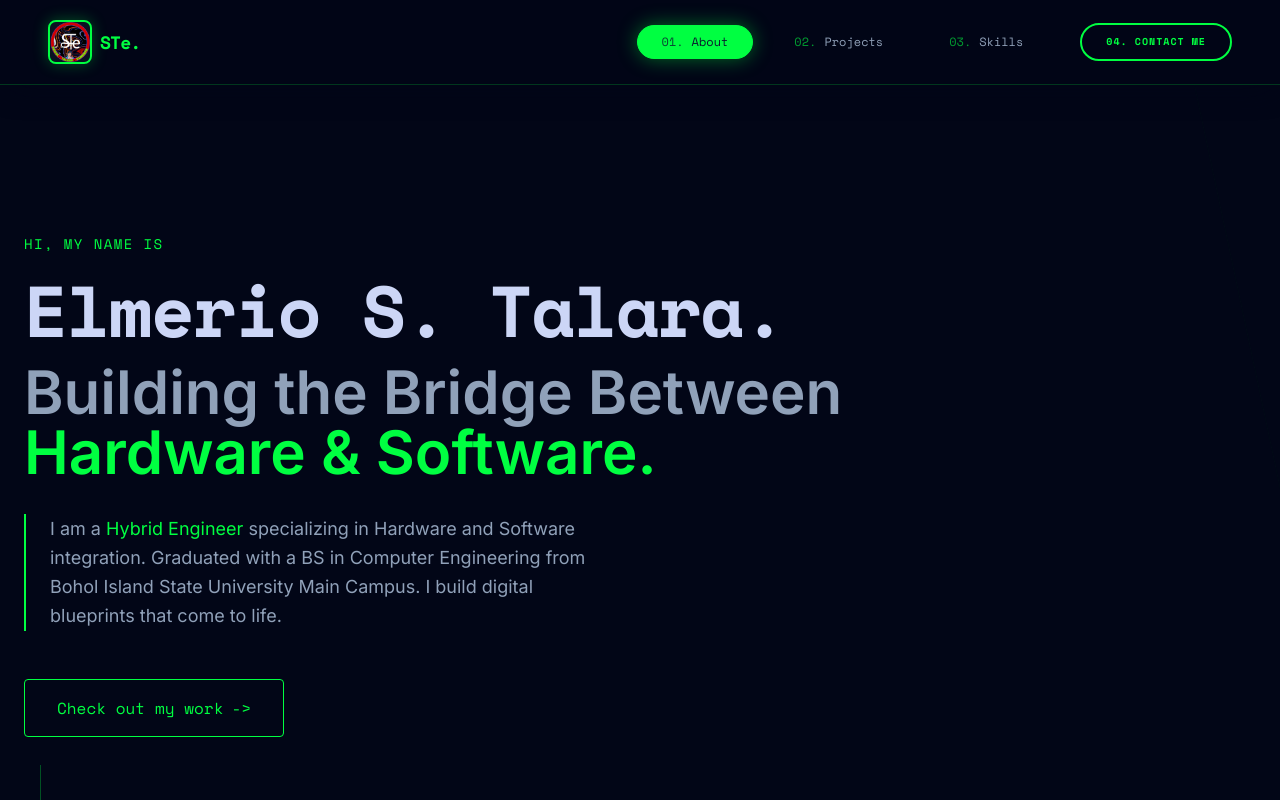
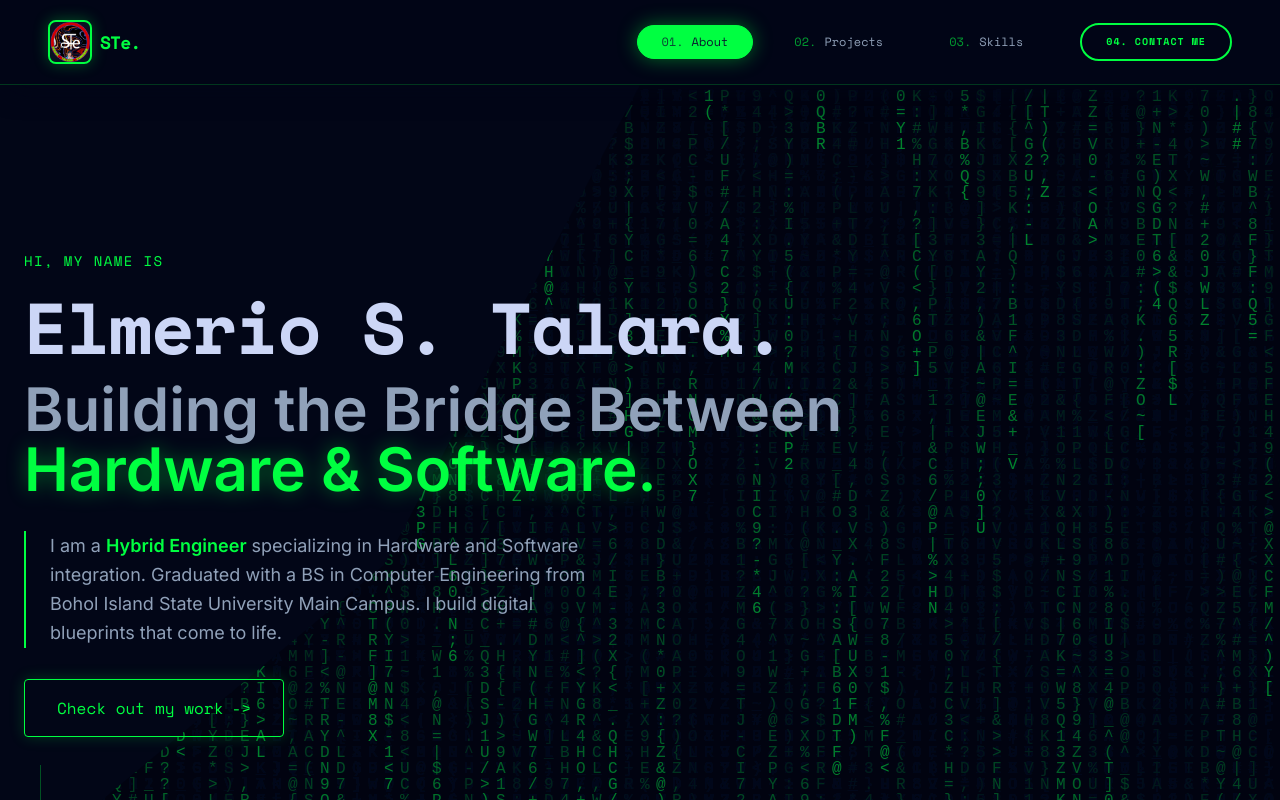
Before and after one commit to ELMER369-code/elmerio-s-talara-portfolio, a React (Vite) app: page / in a window 1280 px wide. Shown: the top 800 px of the page. Built offline with nearby package versions, Linux system fonts and the light colour scheme; no server answers; the database is empty.

Commit message:
UI: Add CMatrix Hacker background to Hero section with slanted layout

```diff
--- a/src/views/components/Hero.tsx
+++ b/src/views/components/Hero.tsx
@@ -1,12 +1,24 @@
 import React from 'react';
+import MatrixBackground from './MatrixBackground';
 
 const Hero = () => {
   return (
     <section id="home" className="min-h-screen flex flex-col justify-center items-start container mx-auto px-6 py-20 relative overflow-hidden">
+
+      {/* CMatrix Hacker Background */}
+      <div
+        className="absolute inset-0 pointer-events-none z-0 opacity-50"
+        style={{ clipPath: 'polygon(100% 0, 100% 100%, 0 100%, 30% 60%, 50% 0)' }}
+      >
+        <MatrixBackground />
+      </div>
+
       {/* Schematic Lines Background Decoration */}
-      <div className="absolute top-0 right-0 w-1/2 h-full border-r border-cyan-electric/10 pointer-events-none opacity-20 transform skew-x-12"></div>
-      <div className="absolute bottom-10 left-10 w-20 h-20 border-l border-b border-cyan-electric/30 pointer-events-none"></div>
+      <div className="absolute top-0 right-0 w-1/2 h-full border-r border-cyan-electric/10 pointer-events-none opacity-20 transform skew-x-12 z-0"></div>
+      <div className="absolute bottom-10 left-10 w-20 h-20 border-l border-b border-cyan-electric/30 pointer-events-none z-0"></div>
 
+      {/* Content wrapper with higher z-index so text sits above background */}
+      <div className="relative z-10 pointer-events-auto">
         <p className="font-mono text-cyan-electric mb-5 tracking-widest text-sm">
           HI, MY NAME IS
         </p>
@@ -17,19 +29,20 @@ const Hero = () => {
 
         <h2 className="font-sans text-4xl md:text-6xl font-bold text-slate-400 mb-8 max-w-4xl bg-clip-text">
           Building the Bridge Between<br />
-        <span className="text-cyan-electric">Hardware & Software.</span>
+          <span className="text-cyan-electric drop-shadow-[0_0_10px_rgba(0,255,65,0.4)]">Hardware & Software.</span>
         </h2>
 
         <p className="font-sans text-slate-400 text-lg max-w-xl leading-relaxed mb-12 border-l-2 border-cyan-electric pl-6">
-        I am a <span className="text-cyan-electric">Hybrid Engineer</span> specializing in Hardware and Software integration.
+          I am a <span className="text-cyan-electric font-semibold">Hybrid Engineer</span> specializing in Hardware and Software integration.
           Graduated with a BS in Computer Engineering from Bohol Island State University Main Campus.
           I build digital blueprints that come to life.
         </p>
 
-      <a href="#projects" className="group font-mono text-cyan-electric border border-cyan-electric px-8 py-4 rounded-sm hover:bg-cyan-electric/10 transition-all duration-300">
+        <a href="#projects" className="group font-mono text-cyan-electric border border-cyan-electric px-8 py-4 rounded-sm hover:bg-cyan-electric/10 transition-all duration-300 shadow-[0_0_15px_rgba(0,255,65,0.2)] hover:shadow-[0_0_25px_rgba(0,255,65,0.4)]">
           Check out my work
           <span className="ml-2 group-hover:translate-x-1 inline-block transition-transform">-&gt;</span>
         </a>
+      </div>
     </section>
   );
 };
--- /dev/null
+++ b/src/views/components/MatrixBackground.tsx
@@ -0,0 +1,82 @@
+import React, { useEffect, useRef } from 'react';
+
+const MatrixBackground = () => {
+    const canvasRef = useRef<HTMLCanvasElement>(null);
+
+    useEffect(() => {
+        const canvas = canvasRef.current;
+        if (!canvas) return;
+        const ctx = canvas.getContext('2d');
+        if (!ctx) return;
+
+        // Set canvas to full window size initially
+        canvas.width = window.innerWidth;
+        canvas.height = window.innerHeight;
+
+        const letters = '0123456789ABCDEFGHIJKLMNOPQRSTUVWXYZ@#$%^&*()_+-=[]{}|;:,.<>?/~';
+        const fontSize = 16;
+        let columns = Math.ceil(canvas.width / fontSize);
+        let drops: number[] = [];
+
+        for (let x = 0; x < columns; x++) {
+            drops[x] = 1;
+        }
+
+        let animationFrameId: number;
+
+        const draw = () => {
+            // Adds translucent background to create trailing effect
+            // We use the navy-deep color (e.g. #020617) with some transparency
+            ctx.fillStyle = 'rgba(2, 6, 23, 0.05)';
+            ctx.fillRect(0, 0, canvas.width, canvas.height);
+
+            // Hacker neon green color
+            ctx.fillStyle = '#00ff41';
+            ctx.font = `${fontSize}px monospace`;
+
+            for (let i = 0; i < drops.length; i++) {
+                const text = letters[Math.floor(Math.random() * letters.length)];
+                ctx.fillText(text, i * fontSize, drops[i] * fontSize);
+
+                // Reset drop based on random chance
+                if (drops[i] * fontSize > canvas.height && Math.random() > 0.95) {
+                    drops[i] = 0;
+                }
+                drops[i]++;
+            }
+        };
+
+        const interval = setInterval(draw, 33);
+
+        const handleResize = () => {
+            if (!canvasRef.current) return;
+            canvas.width = window.innerWidth;
+            canvas.height = window.innerHeight;
+
+            const newCols = Math.ceil(canvas.width / fontSize);
+            if (newCols > columns) {
+                for (let x = columns; x < newCols; x++) {
+                    // Start new columns at random heights
+                    drops[x] = Math.random() * (canvas.height / fontSize);
+                }
+            }
+            columns = newCols;
+        };
+
+        window.addEventListener('resize', handleResize);
+
+        return () => {
+            clearInterval(interval);
+            window.removeEventListener('resize', handleResize);
+        };
+    }, []);
+
+    return (
+        <canvas
+            ref={canvasRef}
+            className="w-full h-full block"
+        />
+    );
+};
+
+export default MatrixBackground;
```
Lines whose indentation alone changed are shown as unchanged.
